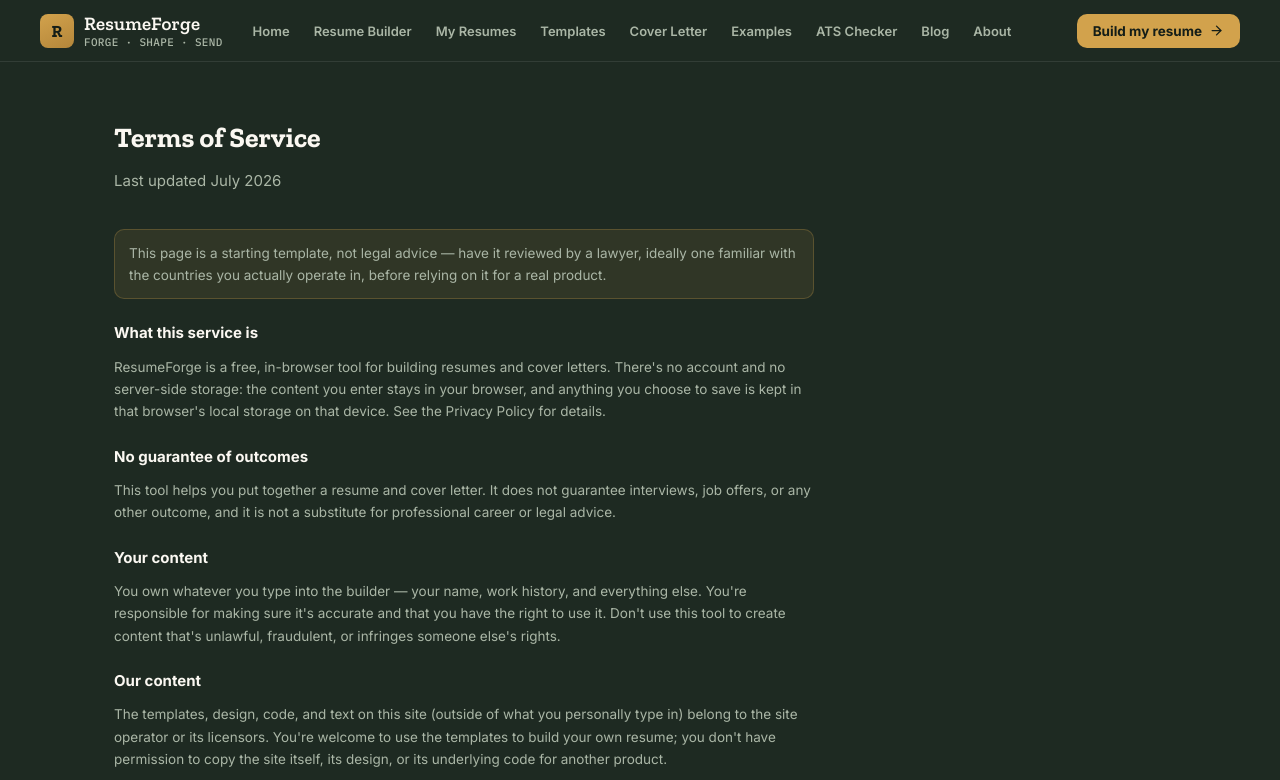
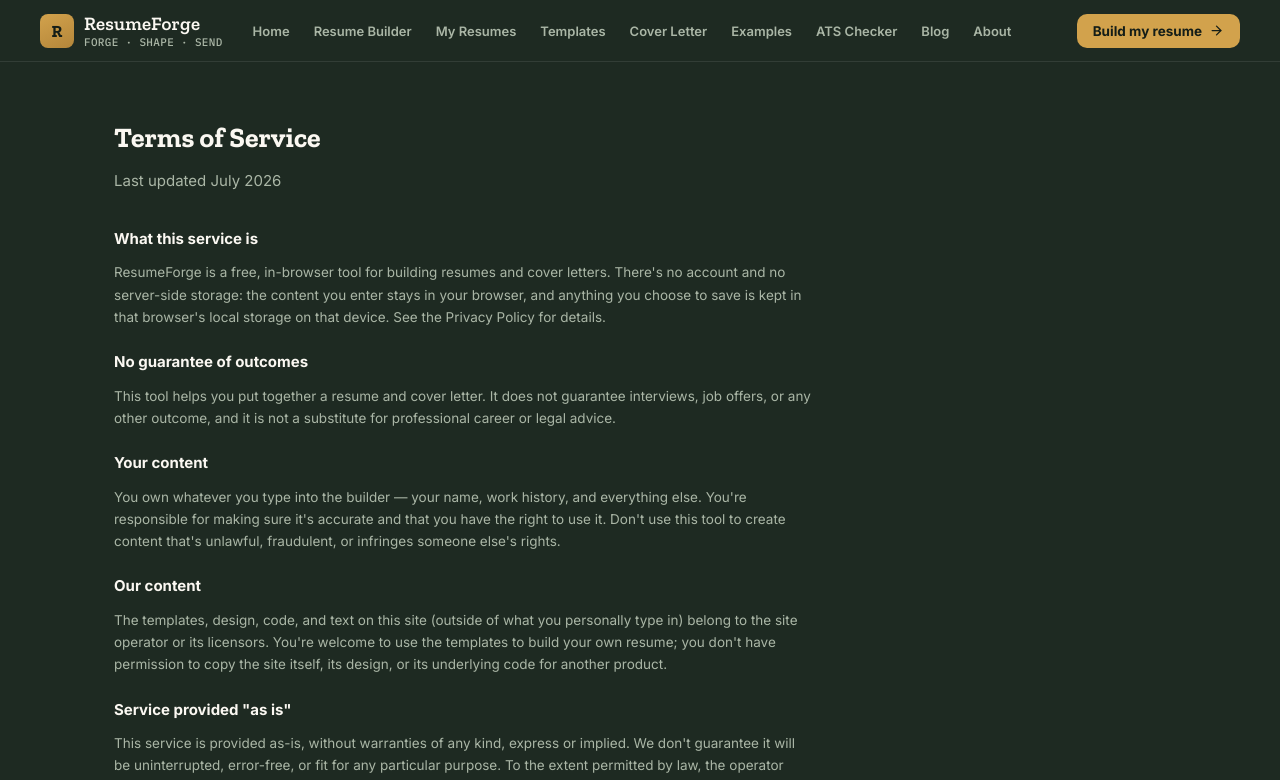
Before and after one commit to mindmatterpod-lang/resumeforge, a Next.js app: page /terms in a window 1280 px wide. Shown: the top 780 px of the page. Built offline with nearby package versions, Linux system fonts and the light colour scheme.

Commit message:
Remove legal disclaimer from terms of service
Removed disclaimer about legal advice from terms page.

```diff
--- a/app/terms/page.jsx
+++ b/app/terms/page.jsx
@@ -12,10 +12,6 @@ export default function TermsPageRoute() {
         <p>Last updated July 2026</p>
       </div>
       <div className="privacy-body">
-        <p className="privacy-disclaimer">
-          This page is a starting template, not legal advice — have it reviewed by a lawyer, ideally one familiar
-          with the countries you actually operate in, before relying on it for a real product.
-        </p>
 
         <h2>What this service is</h2>
         <p>
```
